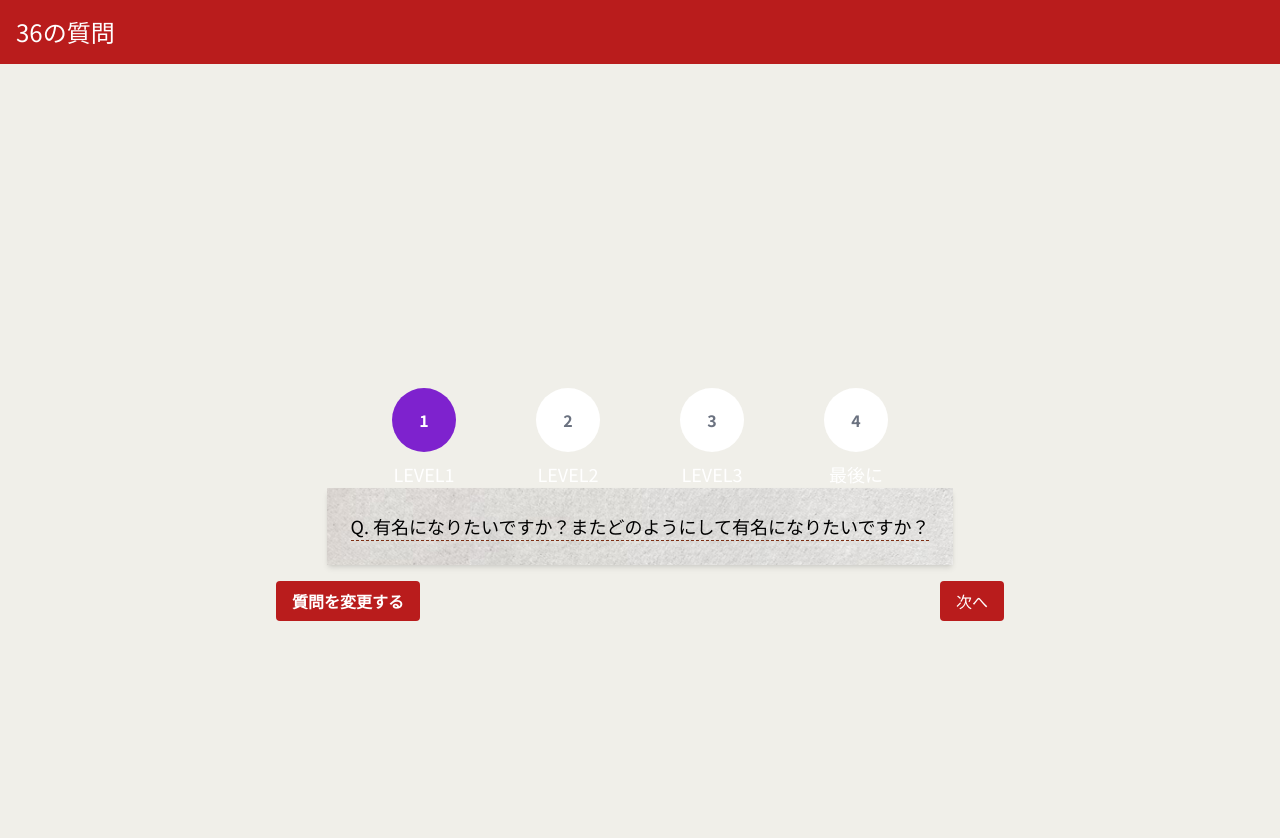
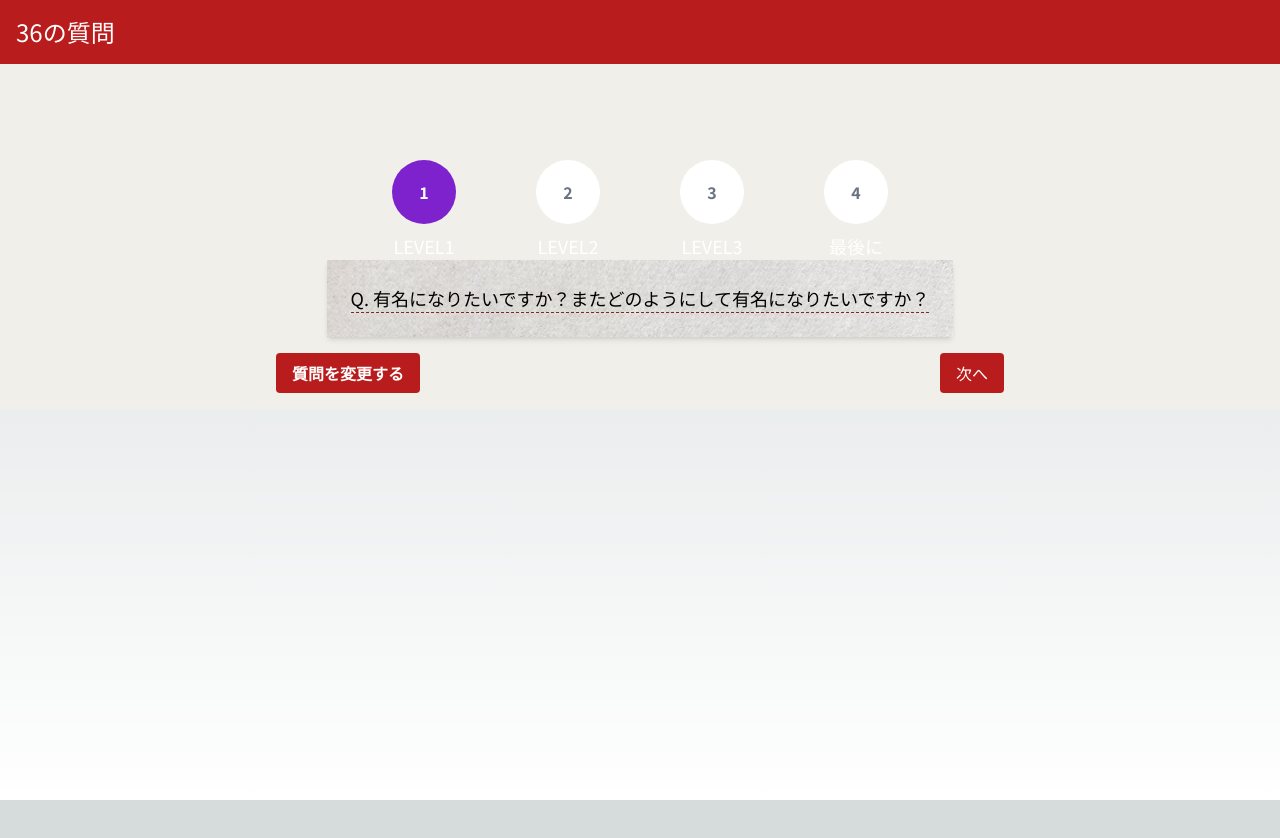
Before and after one commit to kimukimuyuya/36-questions, a Next.js app in the folder my-app/: page /questions/1 in a window 1280 px wide. Shown: the top 838 px of the page. After the commit the page ends 800 px from the top, so only its background shows below. Built offline with nearby package versions, Linux system fonts and the light colour scheme.

Commit message:
style: :art: 縦幅の調整

```diff
--- a/my-app/src/pages/questions/[question_level].tsx
+++ b/my-app/src/pages/questions/[question_level].tsx
@@ -44,9 +44,9 @@ const QuestionPage = () => {
   };
 
   return (
-    <div>
+    <div className='min-h-screen'>
       <Header />
-      <main className="flex flex-col items-center justify-center min-h-screen p-4 bg-bgColor">
+      <main className="flex flex-col items-center p-4 bg-bgColor">
         <ProgressBar QuestionLevel={questionLevel} />
         <QuestionCard question={currentQuestion} />
         <div className='flex items-center justify-around w-full mt-4'>
```
